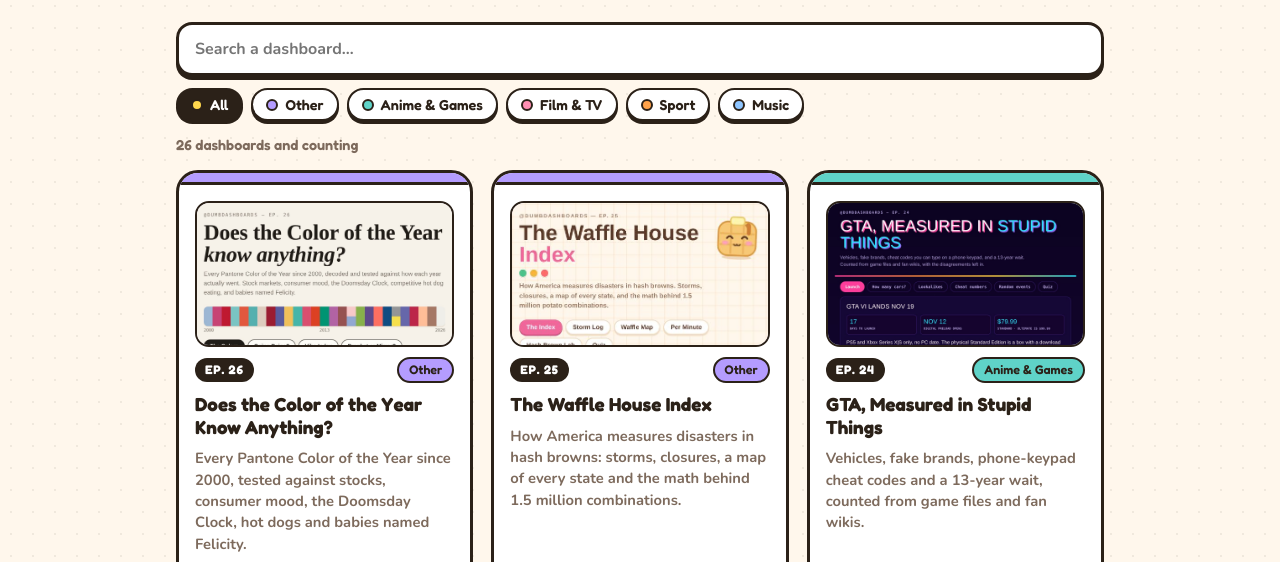
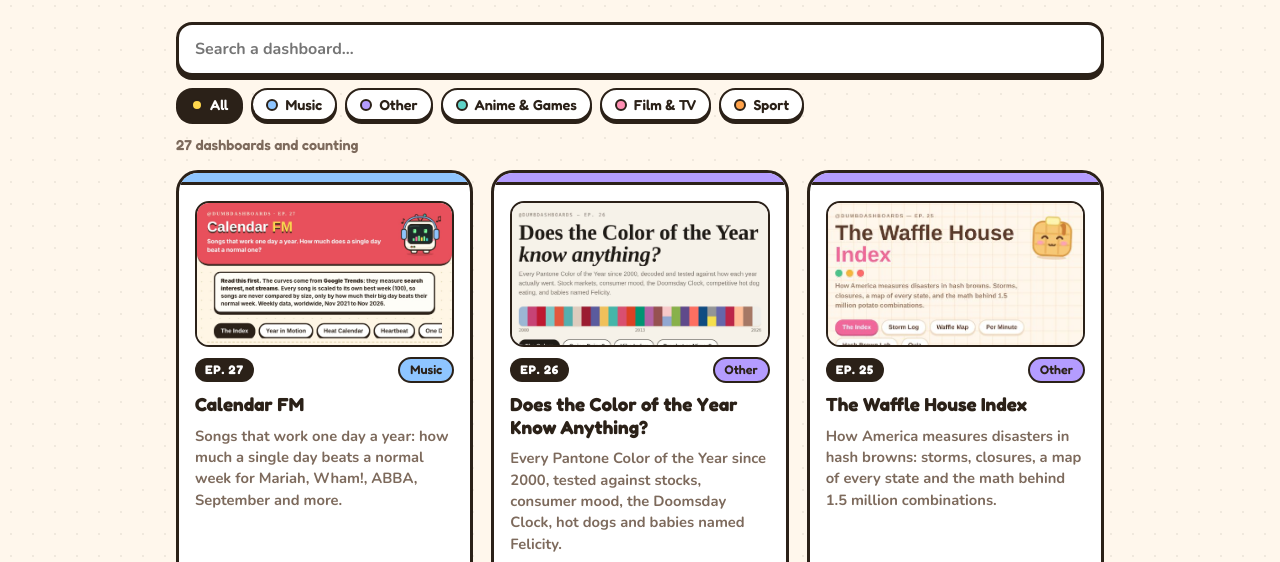
Before and after one commit to dumb-dashboards/dumb-dashboards, a plain HTML site: page index.html in a window 1280 px wide. Shown: the part 225-787 px from the top of the page. Drawn offline with nearby package versions, Linux system fonts and the light colour scheme.

Commit message:
Add Calendar FM dashboard to the hub (EP.27)

```diff
--- a/index.html
+++ b/index.html
@@ -111,6 +111,7 @@ footer a{color:var(--ink);font-weight:900}
    tag = one of: Music, Sport, Film & TV, Anime & Games, Other. Newest go on top.
    Thumbnail: thumbs/<file name without "-dashboard" and ".html">.jpg (a placeholder with Screeny shows if missing). */
 const DASHBOARDS = [
+  {file:"calendarfm-dashboard.html", ep:"27", title:"Calendar FM", tag:"Music", desc:"Songs that work one day a year: how much a single day beats a normal week for Mariah, Wham!, ABBA, September and more."},
   {file:"pantone-dashboard.html", ep:"26", title:"Does the Color of the Year Know Anything?", tag:"Other", desc:"Every Pantone Color of the Year since 2000, tested against stocks, consumer mood, the Doomsday Clock, hot dogs and babies named Felicity."},
   {file:"wafflehouse-dashboard.html", ep:"25", title:"The Waffle House Index", tag:"Other", desc:"How America measures disasters in hash browns: storms, closures, a map of every state and the math behind 1.5 million combinations."},
   {file:"gta-dashboard.html", ep:"24", title:"GTA, Measured in Stupid Things", tag:"Anime & Games", desc:"Vehicles, fake brands, phone-keypad cheat codes and a 13-year wait, counted from game files and fan wikis."},
```
